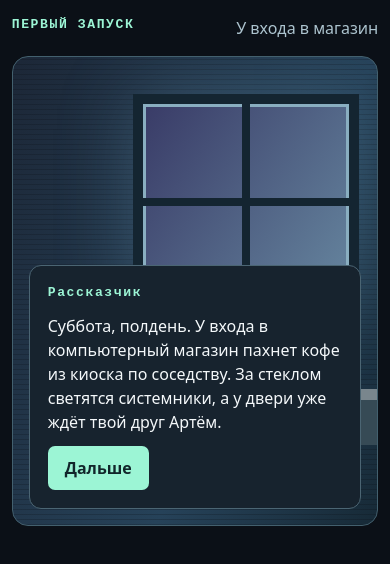
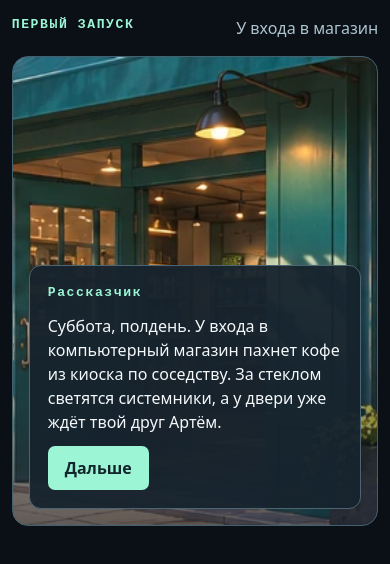
Before and after one commit to sneyri/PC_VN, a plain HTML site: page index.html in a window 390 px wide. Both pictures are taken after a click on the button "Начать историю". Drawn offline with Linux system fonts and the light colour scheme.

Commit message:
Illustrate storefront, shop and PC test bench

```diff
--- a/index.html
+++ b/index.html
@@ -11,8 +11,6 @@
 <main>
 <header><a href="./">ПЕРВЫЙ ЗАПУСК</a><span id="chapter">Суббота, 12:10</span></header>
 <section id="stage" class="stage" data-scene="title" aria-label="Компьютерный магазин">
-  <div class="window" aria-hidden="true"></div>
-  <div class="desk" aria-hidden="true"><div class="terminal">OPEN</div></div>
   <canvas id="sprite" width="24" height="32" role="img" hidden></canvas>
   <div id="cover" class="cover"><p class="eyebrow">КОМПЬЮТЕРНЫЙ МАГАЗИН</p><h1>Первый<br>запуск<span>_</span></h1><p>Сегодня ты покупаешь свой первый компьютер. Друг уже ждёт у входа, а в магазине есть человек, который поможет разобраться в деталях.</p><button id="start" type="button">Начать историю</button></div>
   <div id="dialog" class="dialog" hidden><p class="eyebrow" id="speaker"></p><p id="line" aria-live="polite"></p><button id="next" type="button">Дальше</button></div>
--- a/scene.js
+++ b/scene.js
@@ -86,7 +86,9 @@ function drawSprite(speaker) {
   }
 }
 function show(scene) {
-  get('stage').dataset.scene = scene;
+  const stage = get('stage');
+  stage.dataset.scene = scene;
+  stage.dataset.location = {title:'street', dialog:'street', build:'shop', end:'bench'}[scene];
   get('chapter').textContent = {title:'Суббота, 12:10', dialog:'У входа в магазин', build:'Торговый зал', end:'У кассы'}[scene];
   for (const [id,screen] of [['cover','title'],['dialog','dialog'],['sprite','dialog'],['builder','build'],['ending','end']]) {
     get(id).hidden = scene !== screen && !(id === 'sprite' && scene === 'build');
@@ -94,6 +96,9 @@ function show(scene) {
 }
 function showLine() {
   const [speaker, line] = lines[lineIndex];
+  const inside = speaker === 'Мира';
+  get('stage').dataset.location = inside ? 'shop' : 'street';
+  get('chapter').textContent = inside ? 'Торговый зал' : 'У входа в магазин';
   get('speaker').textContent = speaker;
   get('line').textContent = line;
   get('sprite').hidden = speaker !== 'Мира' && speaker !== 'Артём';
--- a/style.css
+++ b/style.css
@@ -12,12 +12,7 @@ main { width: min(1040px, 94%); margin: auto; }
 header { display: flex; flex-wrap: wrap; justify-content: space-between; gap: 8px; padding: 16px 0; }
 header a, .eyebrow { color: var(--mint); text-decoration: none; font: 700 .82rem/1.4 monospace; letter-spacing: .12em; }
 header span { color: var(--muted); }
-.stage { position: relative; isolation: isolate; overflow: hidden; min-height: 560px; display: grid; align-items: end; border: 1px solid #43606e; border-radius: 16px; background: linear-gradient(115deg,#1c2737,#264259 62%,#172a37); }
-.stage::before { content: ""; position: absolute; inset: 0; z-index: -1; background: repeating-linear-gradient(0deg,#0b10173d 0 1px,transparent 1px 5px); }
-.window { position: absolute; z-index: -1; top: 8%; right: 7%; width: 44%; height: 46%; border: 10px solid #142531; background: linear-gradient(125deg,#393b67,#66869f); box-shadow: inset 0 0 0 3px #89aec0, 0 0 70px #79accf44; }
-.window::after { content: ""; position: absolute; inset: 0; background: linear-gradient(90deg,transparent 48%,#142531 48% 52%,transparent 52%),linear-gradient(transparent 48%,#142531 48% 52%,transparent 52%); }
-.desk { position: absolute; z-index: -1; right: 0; bottom: 17%; width: 49%; height: 12%; border-top: 11px solid #79868d; background: #364a55; }
-.terminal { position: absolute; bottom: 100%; right: 16%; width: 96px; height: 76px; display: grid; place-items: center; border: 8px solid #142531; border-radius: 8px; background: #152c35; color: var(--mint); font-family: monospace; }
+.stage { position: relative; isolation: isolate; overflow: hidden; min-height: 560px; display: grid; align-items: end; border: 1px solid #43606e; border-radius: 16px; background: linear-gradient(0deg,#101a26a8,transparent 63%), var(--location) var(--view, 58% center)/cover no-repeat #263d4d; }
 #sprite { position: absolute; width: clamp(170px, 30vw, 292px); height: auto; left: 50%; bottom: 15%; transform: translateX(-50%); image-rendering: pixelated; }
 .cover { position: relative; padding: clamp(25px,7vw,70px); background: linear-gradient(90deg,#101b29ed,transparent); }
 h1, h2, p { margin: 0 0 12px; }
@@ -25,9 +20,9 @@ h1 { font: 850 clamp(3rem,10vw,7rem)/.9 system-ui; letter-spacing: -.08em; }
 h1 span { color: var(--mint); }
 .cover p:not(.eyebrow) { margin: 22px 0; max-width: 37ch; }
 .dialog, #builder, #ending { position: relative; background: var(--panel); border: 1px solid #4b6573; border-radius: 12px; padding: clamp(18px,4vw,28px); }
-.dialog { margin: 16px; min-height: 154px; }
+.dialog { margin: 16px; min-height: 154px; background: #17232ef2; }
 #builder, #ending { margin: 18px 0; }
-.stage[data-scene="build"], .stage[data-scene="end"] { min-height: 150px; }
+
 button { border: 0; border-radius: 7px; padding: 11px 17px; background: var(--mint); color: #12262b; font: 750 1rem system-ui; cursor: pointer; }
 :focus-visible { outline: 3px solid #ffcf83; outline-offset: 4px; }
 .build-head, .actions { display: flex; flex-wrap: wrap; align-items: center; justify-content: space-between; gap: 12px; }
@@ -40,7 +35,6 @@ select { width: 100%; min-width: 0; padding: 10px; background: #0e1924; color: i
 @media(max-width:580px) {
   .stage { min-height: 470px; }
   #fields { grid-template-columns: 1fr; }
-  .window { width: 62%; right: 5%; }
 }
 #fields { border: 0; padding: 0; }
 #fields label {
@@ -64,8 +58,8 @@ button:disabled { opacity: .55; cursor: default; }
 .shop-dialog { margin: 10px 0 16px; padding: 15px; border-left: 3px solid var(--mint); background: #10202b; }
 .shop-dialog p:last-child { margin-bottom: 0; }
 #your-line { color: var(--mint); }
-.stage[data-scene="build"] { min-height: 170px; }
-.stage[data-scene="build"] #sprite { width: 108px; bottom: 0; left: 32%; }
+.stage[data-scene="build"] { min-height: clamp(225px, 31vw, 340px); }
+.stage[data-scene="build"] #sprite { width: clamp(130px, 20vw, 210px); bottom: 0; left: 40%; }
 #fields { grid-template-columns: repeat(3,minmax(0,1fr)); }
 .choice-card { min-width: 0; background: #10202b; border: 1px solid #426071; border-radius: 12px; overflow: hidden; }
 #fields .choice-card label { height: auto; border: 0; border-radius: 0; background: transparent; }
@@ -77,3 +71,11 @@ button:disabled { opacity: .55; cursor: default; }
 .disclaimer { color: var(--muted); font-size: .9rem; }
 #your-line { margin-bottom: 10px; }
 @media(max-width: 700px) { #fields { grid-template-columns: 1fr; } .part-art { height: 75px; } }
+.stage { --location: url(assets/storefront.webp); }
+.stage[data-location="shop"] { --location: url(assets/shop.webp); --view: 57% center; }
+.stage[data-location="bench"] { --location: url(assets/bench.webp); --view: 74% center; min-height: clamp(210px, 32vw, 350px); }
+.cover { background: linear-gradient(90deg,#0d1625f0,#0d16255c 67%,transparent); }
+@media(max-width: 580px) {
+  .stage { --view: 66% center; }
+  .cover { background: linear-gradient(0deg,#0d1625f7,#0d1625ab 70%,transparent); }
+}
```
Also changed, not shown: assets/bench.webp (added), assets/shop.webp (added), assets/storefront.webp (added).
